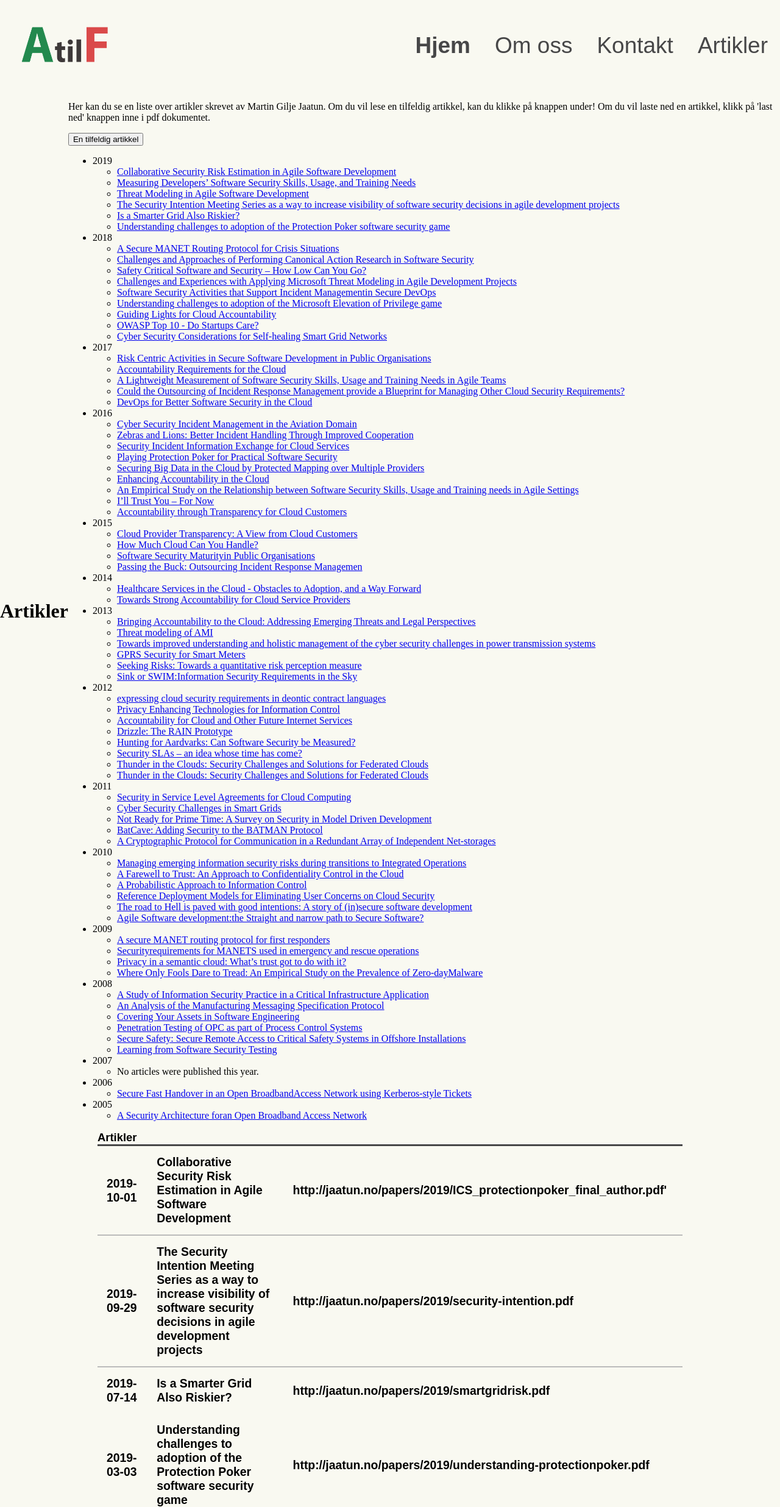
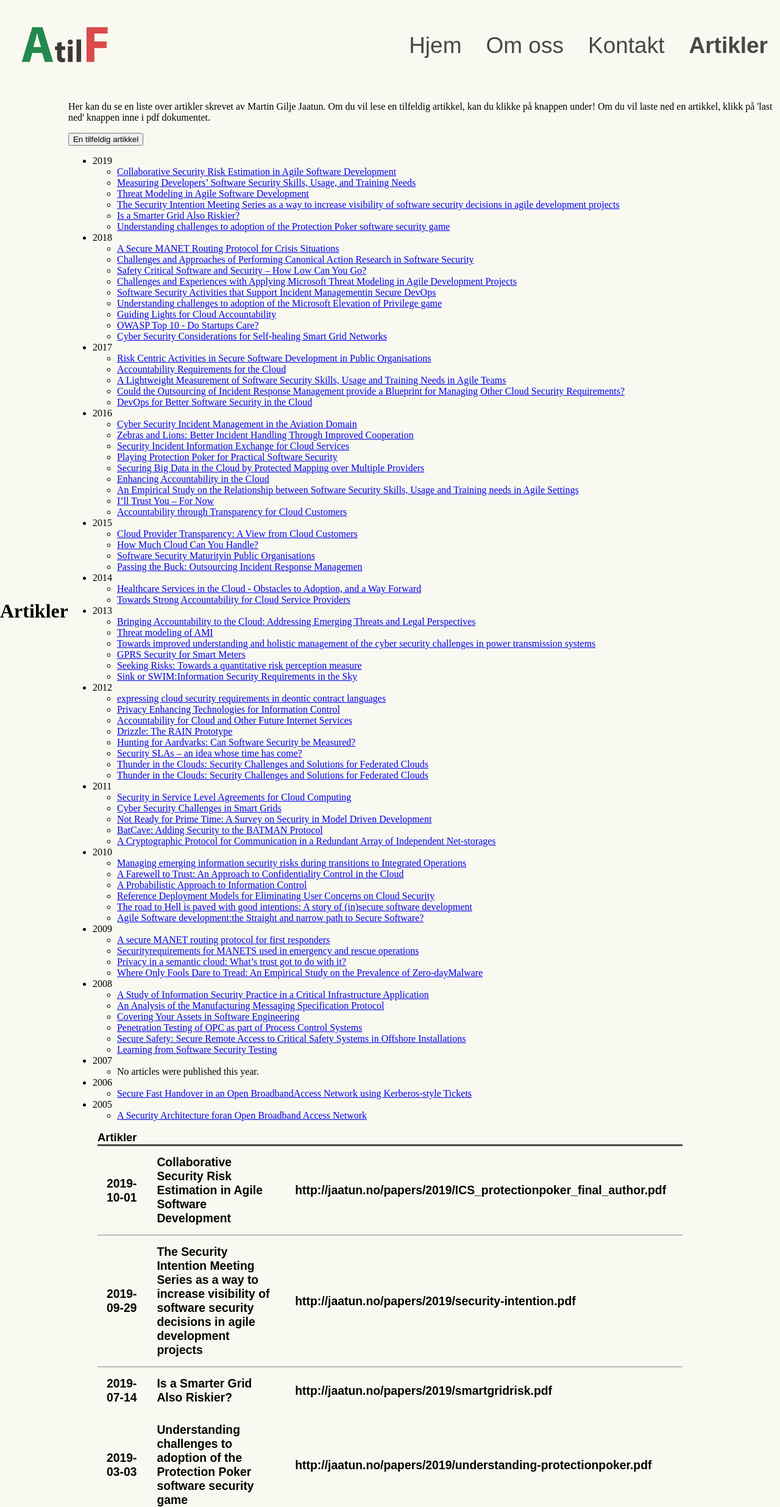
Before and after one commit to tweey/WebtekGruppe44, a plain HTML site: page P3 - Project coding/artikler.html in a window 1280 px wide. Shown: the top 2472 px of the page at 61% size. Drawn offline with Linux system fonts and the light colour scheme.

Commit message:
Fikset utheving av riktig link i navbar

```diff
--- a/P3 - Project coding/artikler.html
+++ b/P3 - Project coding/artikler.html
@@ -14,10 +14,10 @@
 			<img id="logo" src="img/logo.png" alt="AtilF logo">
 		</div>
 		<ul id="navbar">
-				<li><a href="index.html" class="active">Hjem</a></li>
+				<li><a href="index.html">Hjem</a></li>
 				<li><a href="omoss.html">Om oss</a></li>
 				<li><a href="kontakt.html">Kontakt</a></li>
-				<li><a href="artikler.html">Artikler</a></li>
+				<li><a href="artikler.html" class="active">Artikler</a></li>
 		</ul>
 		</div>
 		<div id="burger">
--- a/P3 - Project coding/js/artikler.js
+++ b/P3 - Project coding/js/artikler.js
@@ -86,7 +86,7 @@ function randomArticle() {
 const articles = [
         {
                 title: "Collaborative Security Risk Estimation in Agile Software Development",
-                link: "http://jaatun.no/papers/2019/ICS_protectionpoker_final_author.pdf'",
+                link: "http://jaatun.no/papers/2019/ICS_protectionpoker_final_author.pdf",
                 publishedDate: "2019-10-01",
         },
         {
```
Also changed, not shown: P3 - Project coding/kontakt.html (+2 -2 lines), P3 - Project coding/omoss.html (+2 -2 lines).
